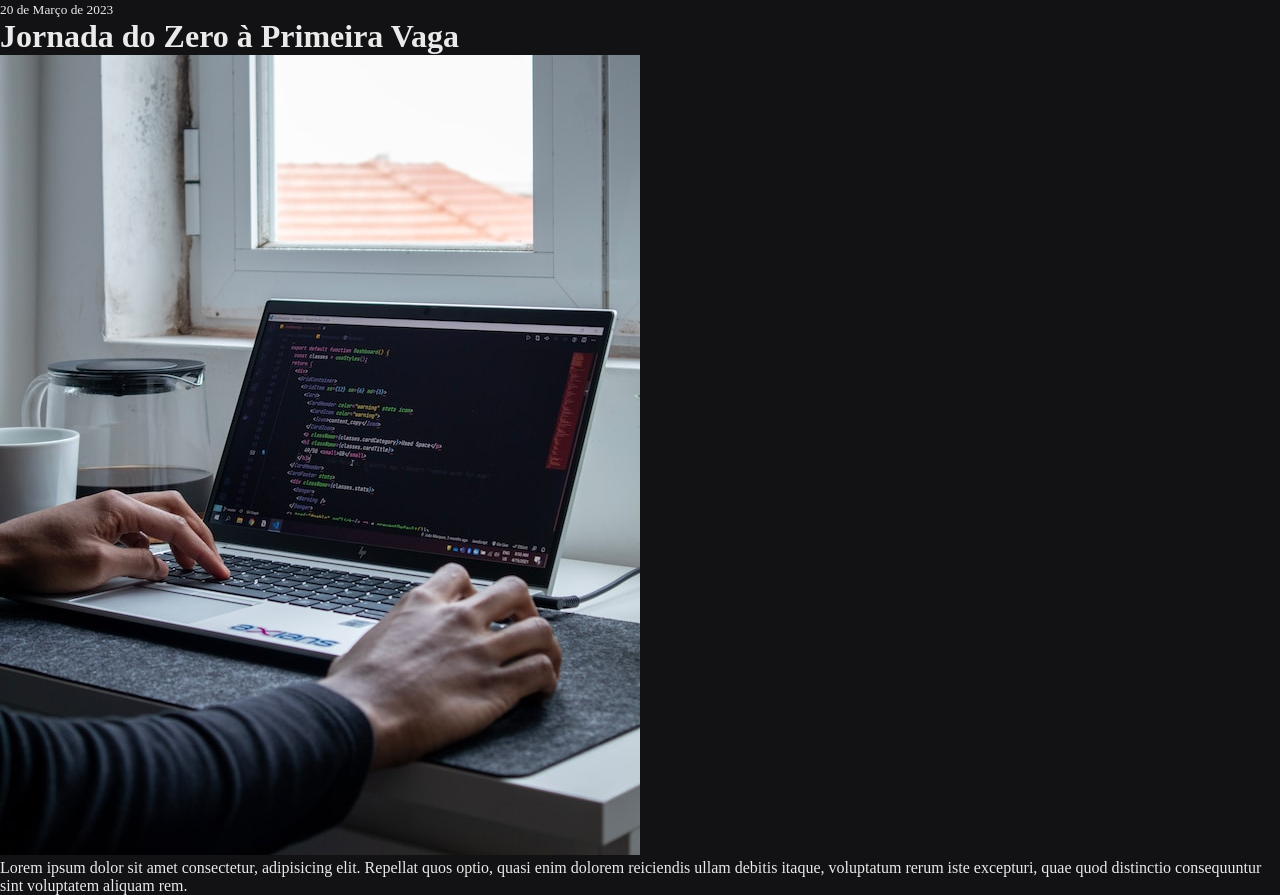
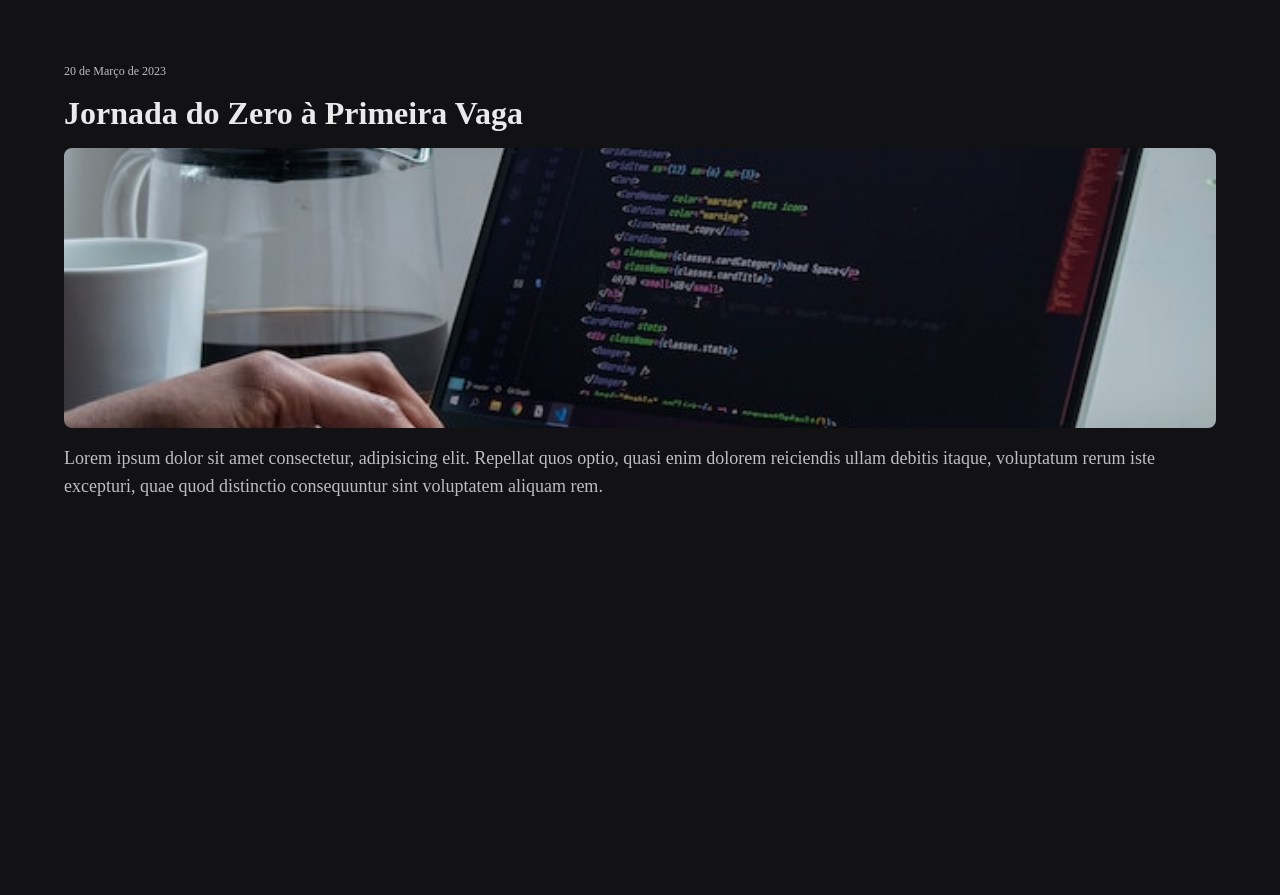
Before and after one commit to danilojduarte/ProjetoCapsulaDoTempoNlw, a plain HTML site: page index.html in a window 1280 px wide. After the commit the page ends 800 px from the top, so only its background shows below. Drawn offline with Linux system fonts and the light colour scheme.

Commit message:
Ajustando display do projeto

```diff
--- a/css/styles.css
+++ b/css/styles.css
@@ -7,9 +7,36 @@
 body {
   background-color: #121215;
   color: #eaeaea;
-
 }
 
-html {
-  color: #fff;
+nav {
+  padding: 64px;
 }
+
+.memory {
+  display: flex;
+  flex-direction: column;
+  gap: 16px;
+}
+
+.memory small {
+  color: #BEBEBF;
+  font-size: 12px;
+}
+
+.memory h1 {
+  font-size: 32px;
+}
+
+.memory img {
+  width: 100%;
+  height: 280px;
+  object-fit: cover;
+  border-radius: 8px;
+}
+
+.memory p {
+  font-size: 18px;
+  color: #BEBEBF;
+  line-height: 28px;
+}
--- a/index.html
+++ b/index.html
@@ -1,21 +1,26 @@
 <!DOCTYPE html>
 <html lang="pt-br">
+
 <head>
   <meta charset="UTF-8" />
   <meta http-equiv="X-UA-Compatible" content="IE=edge" />
   <meta name="viewport" content="width=device-width, initial-scale=1.0" />
   <link rel="shortcut icon" href="assets/favicon.png" type="image/x-icon" />
+
+
   <link rel="stylesheet" href="css/styles.css" />
+
+
   <title>Capsula do Tempo - SpaceTime</title>
 </head>
+
 <body>
-    <div>
+  <nav>
+    <div class="memory">
       <small>20 de Março de 2023</small>
       <h1>Jornada do Zero à Primeira Vaga</h1>
-      <img
-        src="assets/nubelson-fernandes-jKL2PvKN8Q0-unsplash.jpg"
-        alt="Imagem de pessoa com as mãos sobre o teclado de um notbook e mouse"
-      />
+      <img src="assets/nubelson-fernandes-jKL2PvKN8Q0-unsplash.jpg"
+        alt="Imagem de pessoa com as mãos sobre o teclado de um notbook e mouse" />
       <p>
         Lorem ipsum dolor sit amet consectetur, adipisicing elit. Repellat quos
         optio, quasi enim dolorem reiciendis ullam debitis itaque, voluptatum
@@ -23,7 +28,8 @@
         aliquam rem.
       </p>
     </div>
+  </nav>
 
-    <section></section>
 </body>
+
 </html>
```
Lines whose indentation alone changed are shown as unchanged.
